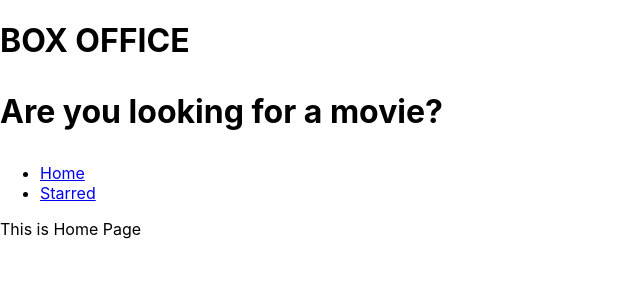
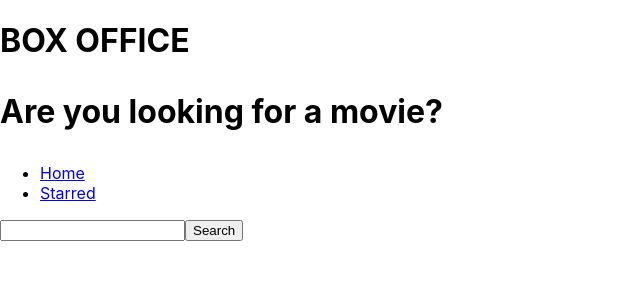
Before and after one commit to Pratham-R-Kumar/Box-Office, a React (Create React App) app: page / in a window 1280 px wide. Shown: the top 300 px of the page, without its empty margins (0-640 px from the left). Built offline with nearby package versions, Linux system fonts and the light colour scheme.

Commit message:
Api connected and button added

```diff
--- a/src/Pages/Home.js
+++ b/src/Pages/Home.js
@@ -1,8 +1,38 @@
-import React from 'react';
+import React, { useState } from 'react';
 import MainPage from '../components/MainPage';
 
 const Home = () => {
-  return <MainPage>This is Home Page</MainPage>;
+  const [input, inputState] = useState('');
+  const onInputChange = ev => {
+    inputState(ev.target.value);
+  };
+  const onSubmitSearch = () => {
+    fetch(`https://api.tvmaze.com/search/shows?q=${input}`)
+      .then(r => r.json())
+      .then(result => {
+        console.log(result);
+      });
+  };
+  const onKeyDown = ev => {
+    if (ev.keyCode === 13) {
+      onSubmitSearch();
+    }
+  };
+
+  return (
+    <MainPage>
+      <input
+        type="text"
+        onChange={onInputChange}
+        onKeyDown={onKeyDown}
+        value={input}
+      />
+      <button type="button" onClick={onSubmitSearch}>
+        {' '}
+        Search{' '}
+      </button>
+    </MainPage>
+  );
 };
 
 export default Home;
```
Also changed, not shown: 1 other file (tests, documents, lock files or other folders).
